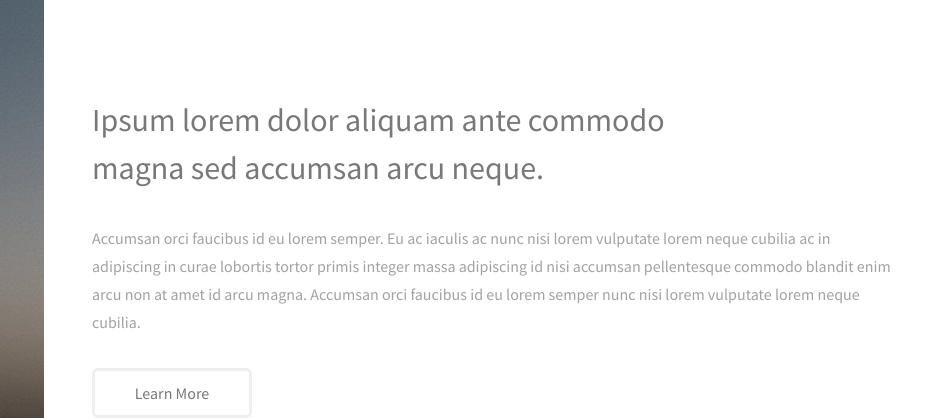
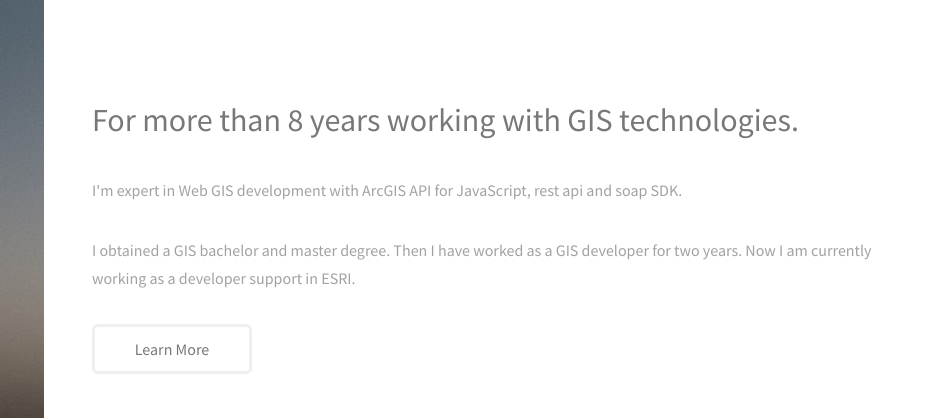
Before and after one commit to chen7012/Portfolio, a plain HTML site: page index.html in a window 1280 px wide. Shown: the top 418 px of the page, 340-1280 px from the left. Drawn offline with Linux system fonts and the light colour scheme.

Commit message:
update bio

```diff
--- a/index.html
+++ b/index.html
@@ -37,10 +37,11 @@
 				<!-- One -->
 					<section id="one">
 						<header class="major">
-							<h2>Ipsum lorem dolor aliquam ante commodo<br />
-							magna sed accumsan arcu neque.</h2>
+							<h2>
+							For more than 8 years working with GIS technologies.</h2>
 						</header>
-						<p>Accumsan orci faucibus id eu lorem semper. Eu ac iaculis ac nunc nisi lorem vulputate lorem neque cubilia ac in adipiscing in curae lobortis tortor primis integer massa adipiscing id nisi accumsan pellentesque commodo blandit enim arcu non at amet id arcu magna. Accumsan orci faucibus id eu lorem semper nunc nisi lorem vulputate lorem neque cubilia.</p>
+						<p>I'm expert in Web GIS development with ArcGIS API for JavaScript, rest api and soap SDK.</p>
+						<p>I obtained a GIS bachelor and master degree. Then I have worked as a GIS developer for two years. Now I am currently working as a developer support in ESRI.</p>
 						<ul class="actions">
 							<li><a href="#" class="button">Learn More</a></li>
 						</ul>
```
